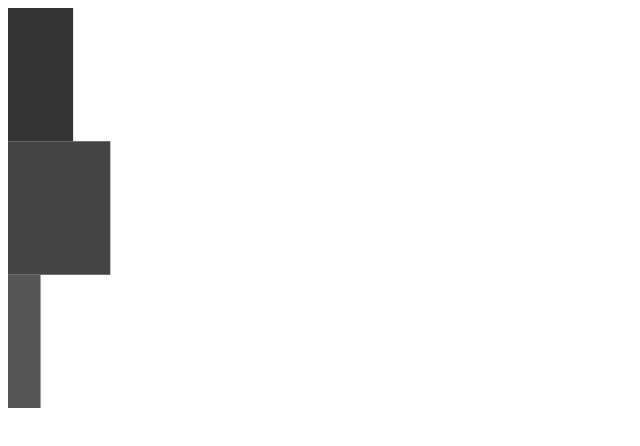
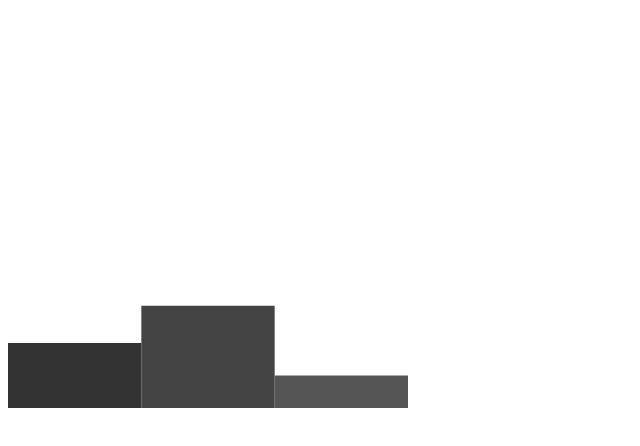
Before and after one commit to birm/context_graphs, a website: page canvas.html in a window 1280 px wide. Shown: the whole page, without its empty margins (0-640 px from the left). Drawn offline with Linux system fonts and the light colour scheme.

Commit message:
fix hist

```diff
--- a/canvas.html
+++ b/canvas.html
@@ -18,7 +18,7 @@
       "x":7
     }
   };
-  var b = new graph("canvas", a, [43], "bar");
-  b.bar();
+  var b = new graph("canvas", a, [43], "hist");
+  b.hist();
   </script>
 </html>
--- a/graph_browser.js
+++ b/graph_browser.js
@@ -196,12 +196,10 @@ class graph {
     for (var point in this.data) {
       this.canvas.beginPath();
       // draw a box offset by previous, data set height
-      this.canvas.moveTo(offset * i, 0);
-      this.canvas.lineTo(offset * i, this.scale * this.data[point]['x']);
-      this.canvas.lineTo(offset * (i + 1), this.scale * this.data[point][
-        'x'
-      ]);
-      this.canvas.lineTo(offset * (i + 1), 0);
+      this.canvas.moveTo(offset * i, this.size[1]);
+      this.canvas.lineTo(offset * i, this.size[1]-this.scale * (this.data[point]['x']/this.max[0]));
+      this.canvas.lineTo(offset * (i + 1), this.size[1]-this.scale * (this.data[point]['x']/this.max[0]));
+      this.canvas.lineTo(offset * (i + 1), this.size[1]);
       this.canvas.closePath();
       // fill this shape
       this.canvas.fillStyle = this.color[i % this.color.length];
```
